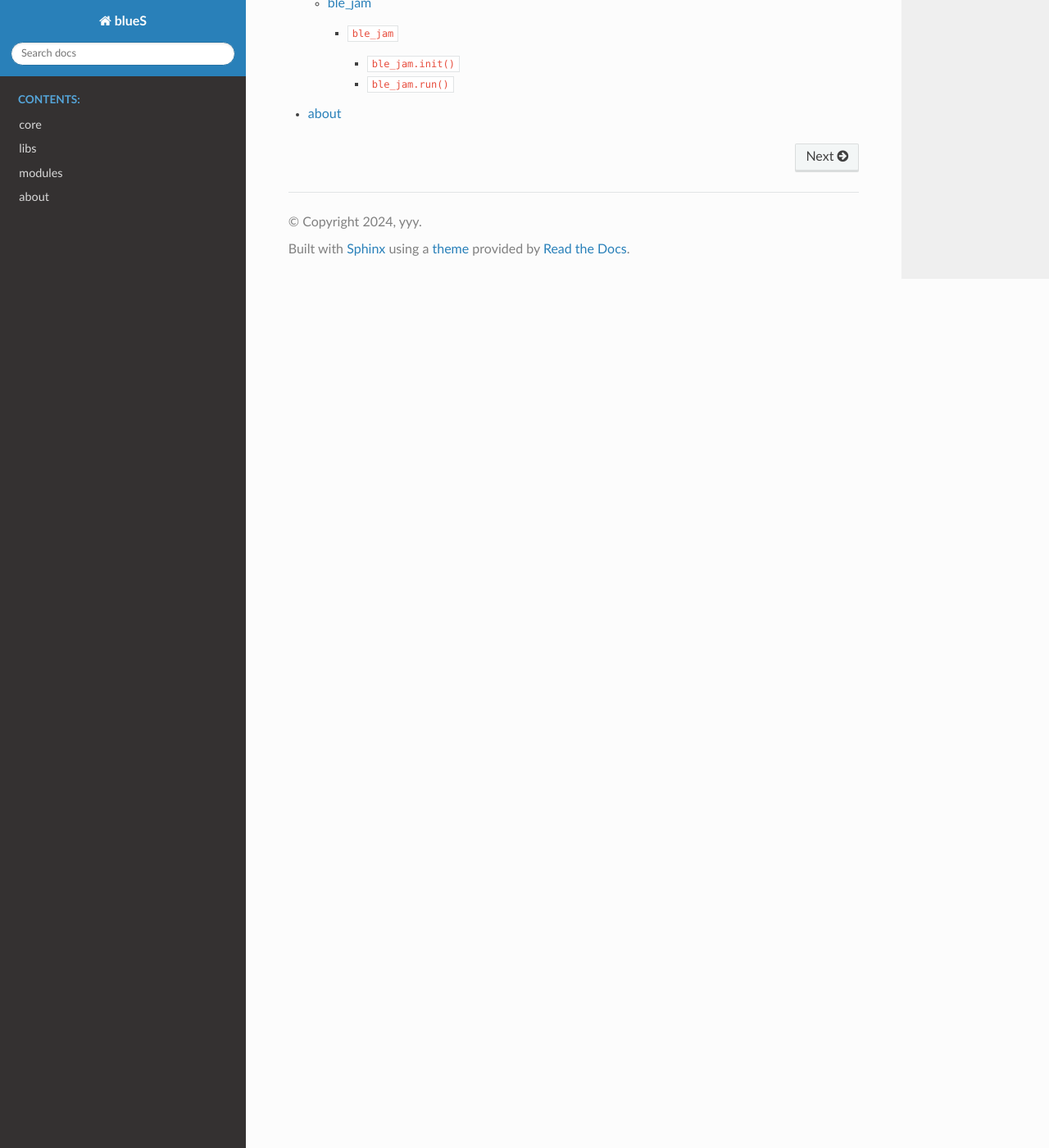
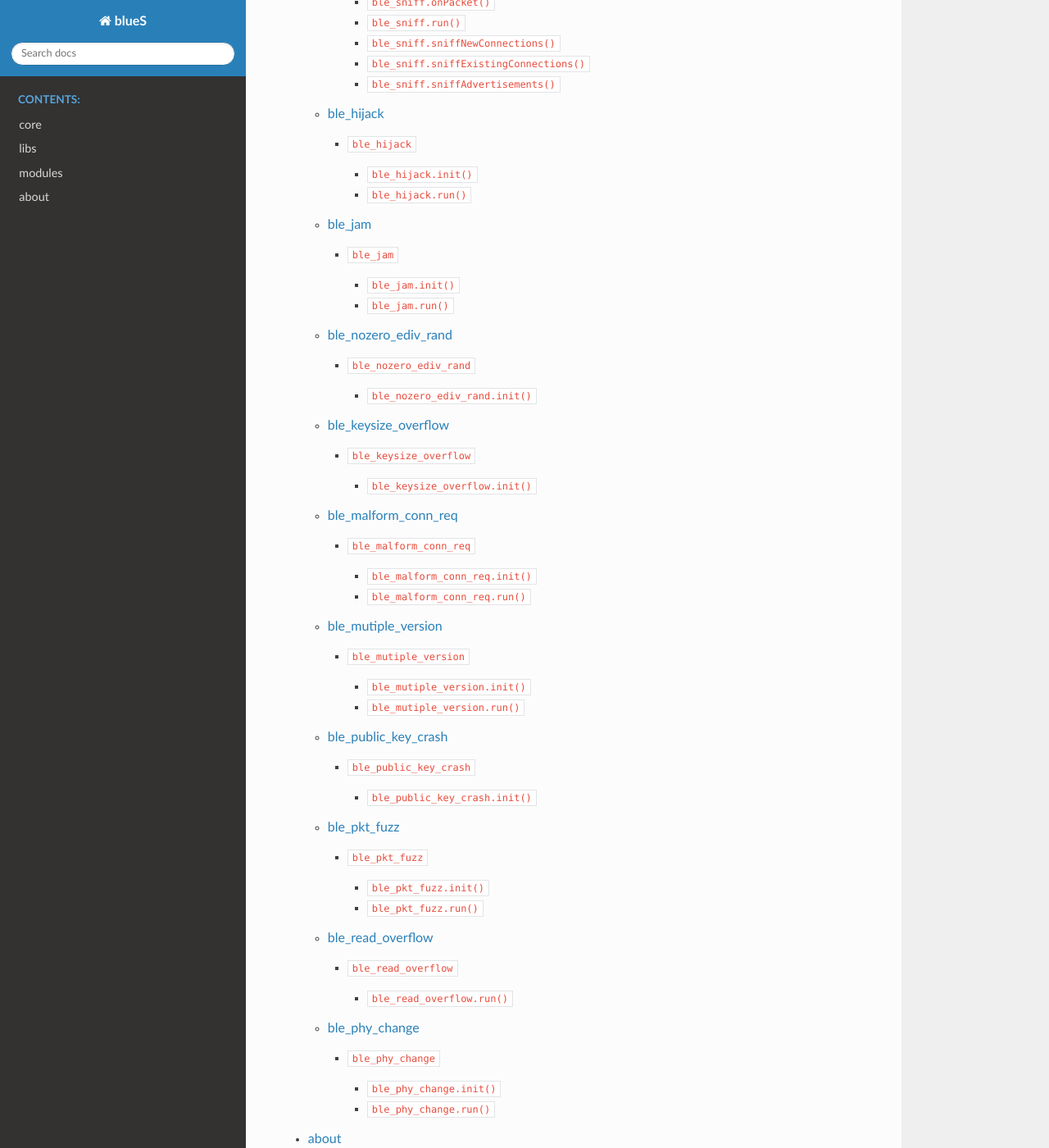
Before and after one commit to yyh12138/blueS-cookbook, a Sphinx documentation site: the page built from source/index.rst, in a window 1280 px wide and 1400 px high, scrolled down 11943 px. Shown: the whole window at 82% size. Built offline with Sphinx 7.4.7 and the Read the Docs theme 3.1.0, drawn with Linux system fonts in a browser that asks for light colours; some of the changed text lies outside the part shown.

Commit message:
add BlueS new modules

```diff
--- /dev/null
+++ b/source/modules/ble_malform_conn_req.rst
@@ -0,0 +1,23 @@
+ble_malform_conn_req
+================
+
+.. py:class:: ble_malform_conn_req(module.WirelessModule)
+
+    This class sends malform connection request by well-designed
+
+    .. py:method:: init()
+
+        This method will initialize the BLE module.
+
+        ``PART`` has 4 options: "timeout", "length", "chm", "interval"
+
+        :args:
+            - INTERFACE: "sweyntooth"
+            - MASTER_TYPE: "random"
+            - TARGET: ""
+            - SLAVE_TYPE: "random"
+            - PART: "timeout"
+
+    .. py:method:: run()
+
+        This method runs ``Sweyntooth`` malformConnRequest function
--- /dev/null
+++ b/source/modules/ble_mutiple_version.rst
@@ -0,0 +1,20 @@
+ble_mutiple_version
+================
+
+.. py:class:: ble_mutiple_version(module.WirelessModule)
+
+    This class sends mutiple version request
+
+    .. py:method:: init()
+
+        This method will initialize the BLE module.
+
+        :args:
+            - INTERFACE: "sweyntooth"
+            - MASTER_TYPE: "random"
+            - TARGET: ""
+            - SLAVE_TYPE: "random"
+
+    .. py:method:: run()
+
+        This method runs ``Sweyntooth`` mutipleVersion function
--- /dev/null
+++ b/source/modules/ble_nozero_ediv_rand.rst
@@ -0,0 +1,16 @@
+ble_nozero_ediv_rand
+====================
+.. py:class:: ble_nozero_ediv_rand(module.WirelessModule)
+
+    This class will send a recryption start request with a non-zero ediv and a rand. And it uses the pairing module
+
+    .. py:method:: init()
+
+        This method will initialize the BLE nozero ediv rand module.
+
+        :args:
+            - INTERFACE: "hci0"
+            - ACTIVATE: "yes"
+            - ADDR_TYPE: "random"
+            - TARGET: ""
+            - CONNECTION_TYPE: "random"
--- /dev/null
+++ b/source/modules/ble_phy_change.rst
@@ -0,0 +1,22 @@
+ble_phy_change
+================
+
+.. py:class:: ble_phy_change(module.WirelessModule)
+
+    This class changes the PHY of the BLE connection.
+
+    .. py:method:: init()
+
+        This method will initialize the BLE module.
+
+        ``PART`` has 4 options: "timeout", "length", "chm", "interval"
+
+        :args:
+            - INTERFACE: "hci0"
+            - MASTER_TYPE: "random"
+            - TARGET: ""
+            - SLAVE_TYPE: "random"
+
+    .. py:method:: run()
+
+        This method runs ``Sweyntooth`` changePHY function
--- /dev/null
+++ b/source/modules/ble_public_key_crash.rst
@@ -0,0 +1,16 @@
+ble_public_key_crash
+================
+
+.. py:class:: ble_public_key_crash(module.WirelessModule)
+
+    This class sends all public key request after pairing response
+
+    .. py:method:: init()
+
+        This method will initialize the BLE module.
+
+        :args:
+            - INTERFACE: "hci0"
+            - MASTER_TYPE: "random"
+            - TARGET: ""
+            - SLAVE_TYPE: "random"
--- /dev/null
+++ b/source/modules/ble_read_overflow.rst
@@ -0,0 +1,20 @@
+ble_read_overflow
+================
+
+.. py:class:: ble_read_overflow(module.WirelessModule)
+
+    This class implements to read the ATT handle overflow
+
+    .. py:method::init()
+
+        This method initializes the module
+
+        :args:
+            - INTERFACE: "sweyntooth"
+            - TARGET: ""
+            - MASTER_TYPE: "random"
+            - SLAVE_TYPE: "random"
+
+    .. py:method:: run()
+
+        This method runs the ``Sweyntooth`` readATTOverflow function
--- a/source/modules/index.rst
+++ b/source/modules/index.rst
@@ -6,7 +6,9 @@ modules
 
    ble_adv
    ble_scan
+   ble_scan_find
    ble_connect
+   ble_disconnect
    ble_discover
    ble_pair
    ble_sc_pair
@@ -16,3 +18,11 @@ modules
    ble_sniff
    ble_hijack
    ble_jam
+   ble_nozero_ediv_rand
+   ble_keysize_overflow
+   ble_malform_conn_req
+   ble_mutiple_version
+   ble_public_key_crash
+   ble_pkt_fuzz
+   ble_read_overflow
+   ble_phy_change
```
Also changed, not shown: source/modules/ble_disconnect.rst (added, +19 -0 lines), source/modules/ble_keysize_overflow.rst (added, +16 -0 lines), source/modules/ble_pkt_fuzz.rst (added, +23 -0 lines), source/modules/ble_scan_find.rst (added, +21 -0 lines).
